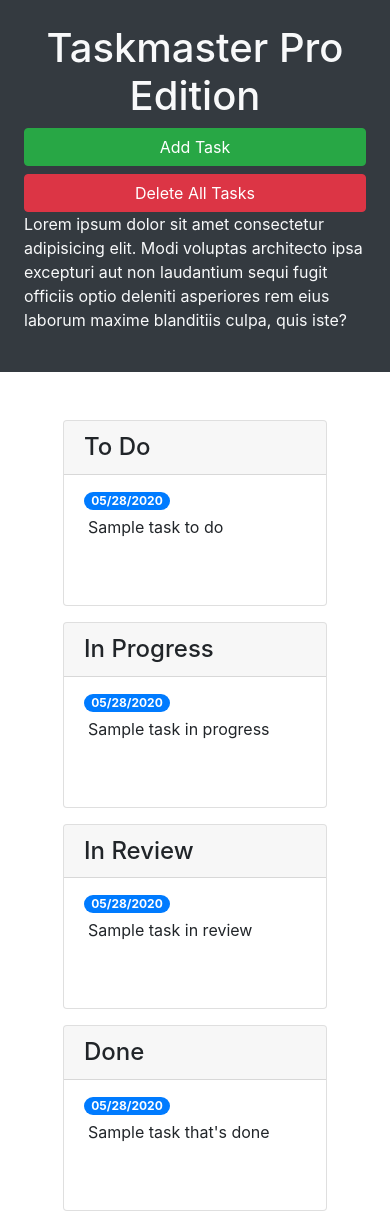
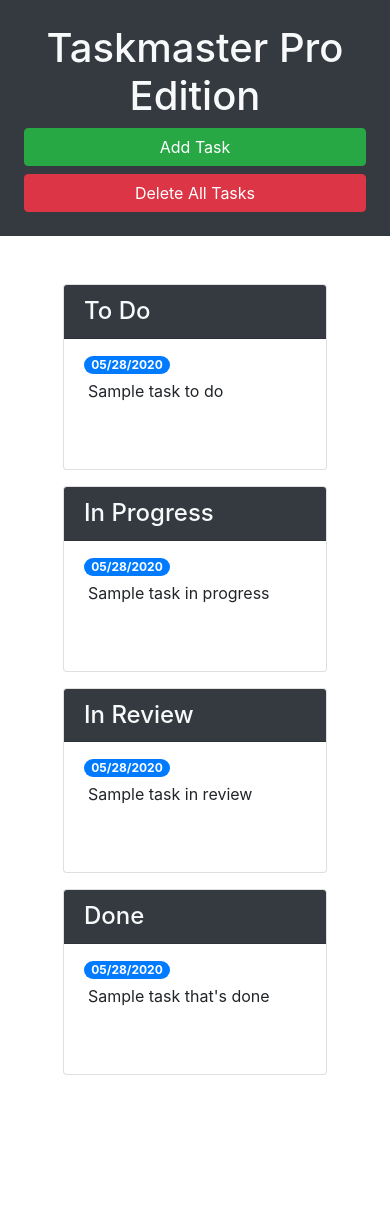
Before and after one commit to BDunham484/taskmaster-pro, a plain HTML site: page index.html in a window 390 px wide. After the commit the page ends 1139 px from the top, so only its background shows below. Drawn offline with nearby package versions, Linux system fonts and the light colour scheme.

Commit message:
add bootstrap classes

```diff
--- a/index.html
+++ b/index.html
@@ -13,12 +13,12 @@
 <body>
 
   <div class="row min-vh-100 no-gutters">
-    <header class="col-12 col-lg-3 bg-dark text-light d-flex flex-column p-4 p-lg-3">
+    <header class="col-12 col-lg-3 bg-dark text-light sticky-top d-flex flex-column p-4 p-lg-3">
       <h1 class="text-center">Taskmaster Pro Edition</h1>
       <button id="create-task" class="btn btn-block btn-success" data-toggle="modal" data-target="#task-form-modal">Add
         Task</button>
       <button id="remove-tasks" class="btn btn-block btn-danger">Delete All Tasks</button>
-      <p class="mt-auto">Lorem ipsum dolor sit amet consectetur adipisicing elit. Modi voluptas architecto ipsa
+      <p class="mt-auto d-none d-lg-block">Lorem ipsum dolor sit amet consectetur adipisicing elit. Modi voluptas architecto ipsa
         excepturi aut non
         laudantium sequi fugit officiis optio deleniti asperiores rem eius laborum maxime blanditiis culpa, quis iste?
       </p>
@@ -28,7 +28,7 @@
         <!-- todo start -->
         <div class="col-12 col-md-6 col-xl-3 mb-3">
           <div class="card">
-            <h4 class="card-header">
+            <h4 class="card-header text-light bg-dark">
               To Do
             </h4>
             <ul id="list-toDo" class="list-group list-group-flush">
@@ -45,7 +45,7 @@
         <!-- in progress start -->
         <div class="col-12 col-md-6 col-xl-3 mb-3">
           <div class="card">
-            <h4 class="card-header">In Progress</h4>
+            <h4 class="card-header text-light bg-dark">In Progress</h4>
             <ul id="list-inProgress" class="list-group list-group-flush">
               <li class="list-group-item">
                 <span class="badge badge-primary badge-pill">05/28/2020</span>
@@ -58,7 +58,7 @@
         <!-- in review start -->
         <div class="col-12 col-md-6 col-xl-3 mb-3">
           <div class="card">
-            <h4 class="card-header">In Review</h4>
+            <h4 class="card-header text-light bg-dark ">In Review</h4>
             <ul id="list-inReview" class="list-group list-group-flush">
               <li class="list-group-item">
                 <span class="badge badge-primary badge-pill">05/28/2020</span>
@@ -71,7 +71,7 @@
         <!-- done start -->
         <div class="col-12 col-md-6 col-xl-3 mb-3">
           <div class="card">
-            <h4 class="card-header">Done</h4>
+            <h4 class="card-header text-light bg-dark">Done</h4>
             <ul id="list-done" class="list-group list-group-flush">
               <li class="list-group-item">
                 <span class="badge badge-primary badge-pill">05/28/2020</span>
```
